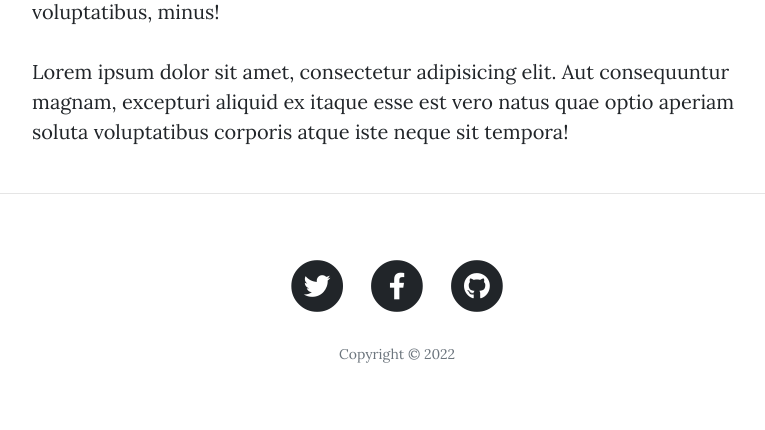
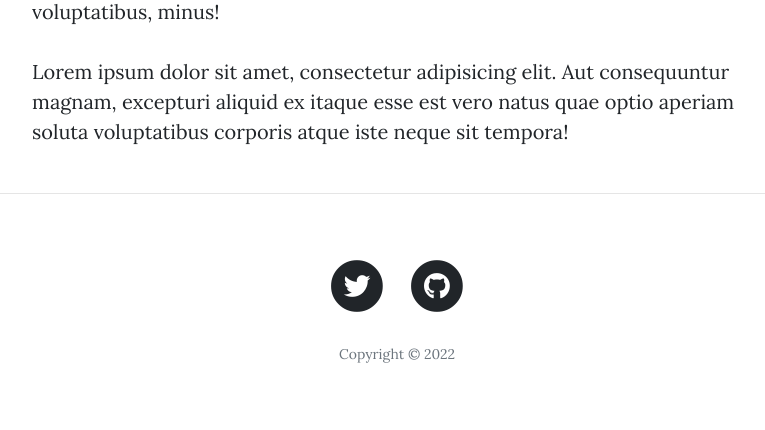
Before and after one commit to chriisac/Blog, a Flask app: page /about in a window 1280 px wide. Shown: the part 825-1255 px from the top of the page, without its empty margins (243-1008 px from the left). Run offline with Flask 2, Linux system fonts and the light colour scheme; some libraries are stand-ins or nearby versions.

Commit message:
add a link for my GitHub page

```diff
--- a/templates/footer.html
+++ b/templates/footer.html
@@ -13,15 +13,7 @@
               </a>
             </li>
             <li class="list-inline-item">
-              <a href="#">
-                <span class="fa-stack fa-lg">
-                  <i class="fas fa-circle fa-stack-2x"></i>
-                  <i class="fab fa-facebook-f fa-stack-1x fa-inverse"></i>
-                </span>
-              </a>
-            </li>
-            <li class="list-inline-item">
-              <a href="#">
+              <a href="https://github.com/chriisac">
                 <span class="fa-stack fa-lg">
                   <i class="fas fa-circle fa-stack-2x"></i>
                   <i class="fab fa-github fa-stack-1x fa-inverse"></i>
```
